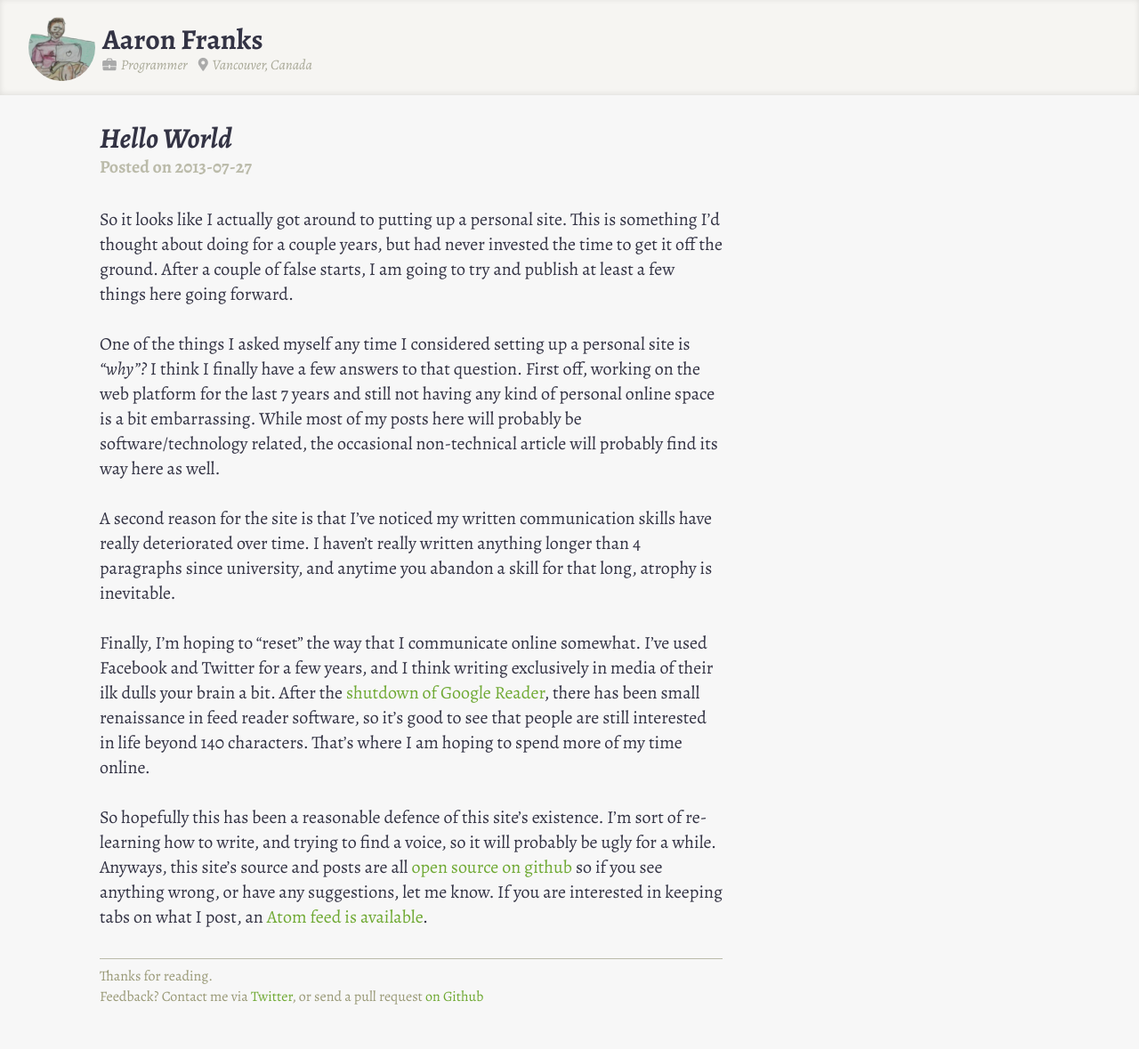
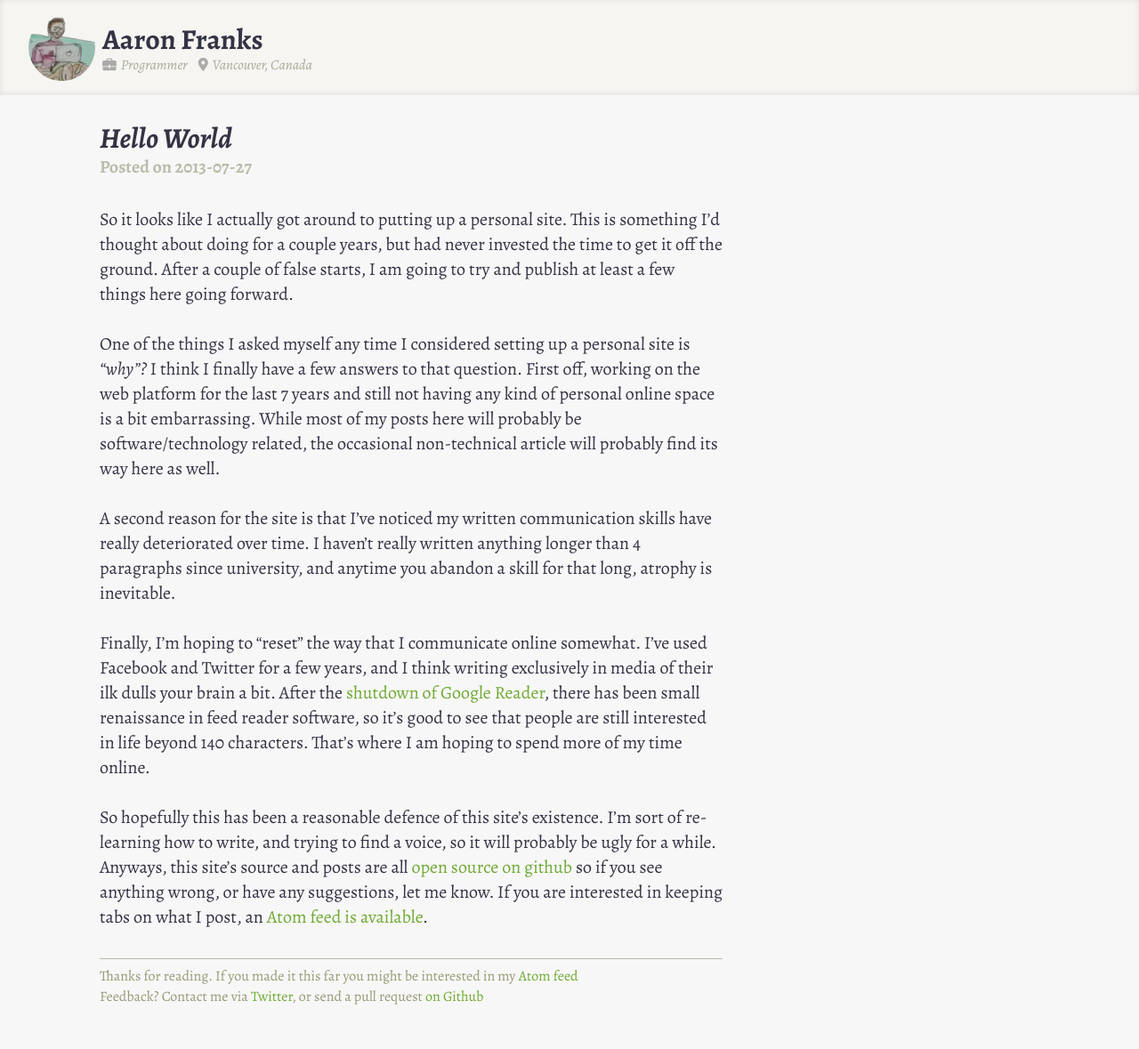
Before and after one commit to af/af.github.com, a Jekyll site: the page built from _posts/2013-07-27-hello-world.md, in a window 1280 px wide. Shown: the whole page at 89% size. Built offline with Jekyll 4.4.1, drawn with Linux system fonts in a browser that asks for light colours; Markdown is read by kramdown in place of the engine named in the settings.

Commit message:
Add atom link to footer.

```diff
--- a/_layouts/post.html
+++ b/_layouts/post.html
@@ -12,7 +12,7 @@ layout: base
     {{ content }}
 
     <footer>
-        <p>Thanks for reading.</p>
+        <p>Thanks for reading. If you made it this far you might be interested in my <a href="/atom.xml">Atom feed</a></p>
         <p>Feedback? Contact me via <a href="https://twitter.com/eh_eff">Twitter</a>,
         or send a pull request <a href="https://www.github.com/af/af.github.com">on Github</a></p>
     </footer>
```
